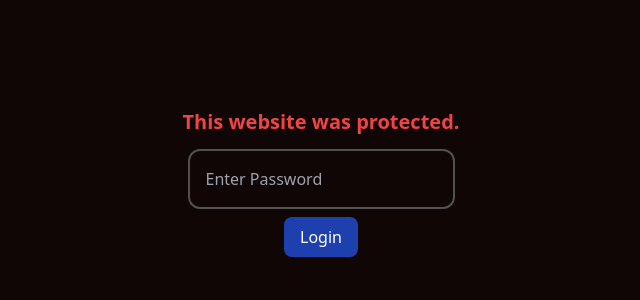
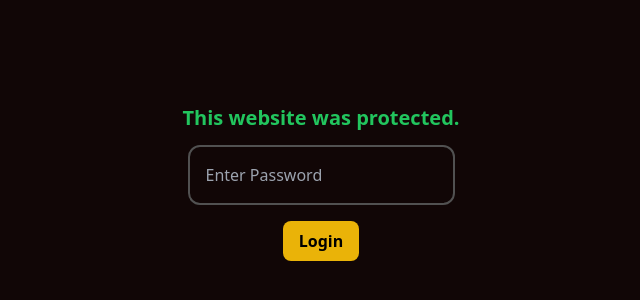
Before and after one commit to lenn0n/frontendEcommerceChallenge, a React app: page / in a window 1280 px wide. Shown: the part 224-524 px from the top of the page, without its empty margins (319-959 px from the left). Built offline with nearby package versions, Linux system fonts and the light colour scheme.

Commit message:
Additional changes

```diff
--- a/src/assets/css/main.css
+++ b/src/assets/css/main.css
@@ -1106,10 +1106,6 @@ video {
   gap: 0.75rem;
 }
 
-.gap-4 {
-  gap: 1rem;
-}
-
 .gap-5 {
   gap: 1.25rem;
 }
@@ -1315,6 +1311,21 @@ video {
 .bg-yellow-600 {
   --tw-bg-opacity: 1;
   background-color: rgb(202 138 4 / var(--tw-bg-opacity));
+}
+
+.bg-orange-800 {
+  --tw-bg-opacity: 1;
+  background-color: rgb(154 52 18 / var(--tw-bg-opacity));
+}
+
+.bg-orange-500 {
+  --tw-bg-opacity: 1;
+  background-color: rgb(249 115 22 / var(--tw-bg-opacity));
+}
+
+.bg-yellow-500 {
+  --tw-bg-opacity: 1;
+  background-color: rgb(234 179 8 / var(--tw-bg-opacity));
 }
 
 .bg-opacity-60 {
@@ -1572,6 +1583,11 @@ video {
 .text-white {
   --tw-text-opacity: 1;
   color: rgb(255 255 255 / var(--tw-text-opacity));
+}
+
+.text-black {
+  --tw-text-opacity: 1;
+  color: rgb(0 0 0 / var(--tw-text-opacity));
 }
 
 .accent-white {
@@ -1639,6 +1655,21 @@ body {
   background-color: rgb(17 6 6 / var(--tw-bg-opacity));
   --tw-text-opacity: 1;
   color: rgb(255 255 255 / var(--tw-text-opacity));
+}
+
+@keyframes fadeInAnimation {
+  0% {
+    opacity: 0;
+  }
+
+  100% {
+    opacity: 1;
+  }
+}
+
+.animated {
+  animation: fadeInAnimation ease 0.5s;
+  animation-iteration-count: 1;
 }
 
 input, input:focus {
--- a/src/components/Header/Header.tsx
+++ b/src/components/Header/Header.tsx
@@ -16,6 +16,7 @@ const Header = () => {
   const navigate = useNavigate()
   const redirectToHome = () => {
     navigate("/home")
+    window.scrollTo(0,0)
   }
 
   useEffect(() => {
@@ -39,7 +40,7 @@ const Header = () => {
       <header className={` ${isScrolled ? ' z-[2] fixed mt-[-90px]' : ''}`}>
         <nav className={`header-cn bg-dark w-[100vw] px-[5px] sm:px-[20px] lg:px-[80px] border-b-[1px] border-[#515151]
           ${isScrolled ? 'justify-center ' : 'justify-between '} `}>
-          {isScrolled ? <figure className='hidden sm:block md:hidden col-span-2 md:col-span-1 order-1 mt-4'>
+          {isScrolled ? <figure className='hidden sm:block md:hidden col-span-2 md:col-span-1 order-1 mt-4' onClick={redirectToHome}>
             <img className='h-[30px]' src={Logo} alt="logo" />
           </figure> :
             <figure className='hidden sm:block col-span-2 md:col-span-1 order-1 mt-4' role='button' onClick={redirectToHome}>
--- a/src/pages/App/Wrapper.tsx
+++ b/src/pages/App/Wrapper.tsx
@@ -33,6 +33,7 @@ const Wrapper = ({ children }: { children: React.ReactNode }) => {
 
   useEffect(() => {
     checkIfAuthenticated()
+    window.scrollTo(0,0)
   }, [])
 
 
--- a/src/pages/Auth/Auth.tsx
+++ b/src/pages/Auth/Auth.tsx
@@ -12,9 +12,7 @@ const Auth = () => {
 
   const handleCheckInput = (e: React.ChangeEvent<HTMLInputElement>) => {
     const { value } = e.target;
-    if (value) {
-      setPassword(value)
-    }
+    setPassword(value)
   }
 
   const handleCheckPass = () => {
@@ -27,13 +25,20 @@ const Auth = () => {
     }
   }
 
+  const watchEnterKey  = (e: React.KeyboardEvent<HTMLInputElement>) => {
+
+    if (e.code === 'Enter'){
+      handleCheckPass()
+    }
+  }
+
   return (
     <div className='h-screen w-screen flex items-center justify-center flex-col'>
-      <div className="font-bold text-[20px] my-3 text-red-500">{message}</div>
+      <div className="font-bold text-[20px] my-3 text-green-500">{message}</div>
       <div className="border-2 border-[#515151] p-4 rounded-xl">
-        <input type="password" onChange={handleCheckInput} value={pass} placeholder='Enter Password' className='' />
+        <input type="password" onChange={handleCheckInput} value={pass} placeholder='Enter Password' className='' onKeyUp={watchEnterKey} autoFocus/>
       </div>
-      <button className='bg-blue-800 text-white mt-2 px-4 py-2 rounded-lg' type="button" onClick={handleCheckPass}>Login</button>
+      <button className='bg-yellow-500 text-black font-bold mt-4 px-4 py-2 rounded-lg' type="button" onClick={handleCheckPass} >Login</button>
     </div>
   )
 }
--- a/src/pages/DetailedProduct/DetailedProduct.tsx
+++ b/src/pages/DetailedProduct/DetailedProduct.tsx
@@ -9,7 +9,7 @@ import CartIcon from "@assets/images/icons/cart.png"
 const DetailedProduct = () => {
   const [selectedPreview, setSelectedPreview] = useState<any>(Iphone1)
   return (
-    <div className='flex flex-col md:grid grid-cols-6 h-screen'>
+    <div className='flex flex-col md:grid grid-cols-6 h-screen animated'>
       <div className="hidden md:block col-span-4 border-0 md:border-l-2 border-[#515151] ">
         <div className={`bg-slate-500 h-full bg-cover bg-no-repeat `}
           style={{ backgroundImage: `url(${selectedPreview})` }}>
--- a/src/pages/Landing/Landing.tsx
+++ b/src/pages/Landing/Landing.tsx
@@ -4,7 +4,9 @@ import Products from '@pages/Products/Products'
 const Landing = () => {
   return (
     <>
-      <Products/>
+      <div className="animated">
+        <Products />
+      </div>
     </>
   )
 }
--- a/src/pages/Products/Products.tsx
+++ b/src/pages/Products/Products.tsx
@@ -213,6 +213,7 @@ const Products = () => {
 
   const redirectToDetailedPage = () => {
     navigate("/detailed-product")
+    window.scrollTo(0,0)
   }
 
   const ProductItem = ({ product }: any) => {
```
Also changed, not shown: src/tailwind/input.css (+14 -0 lines).
